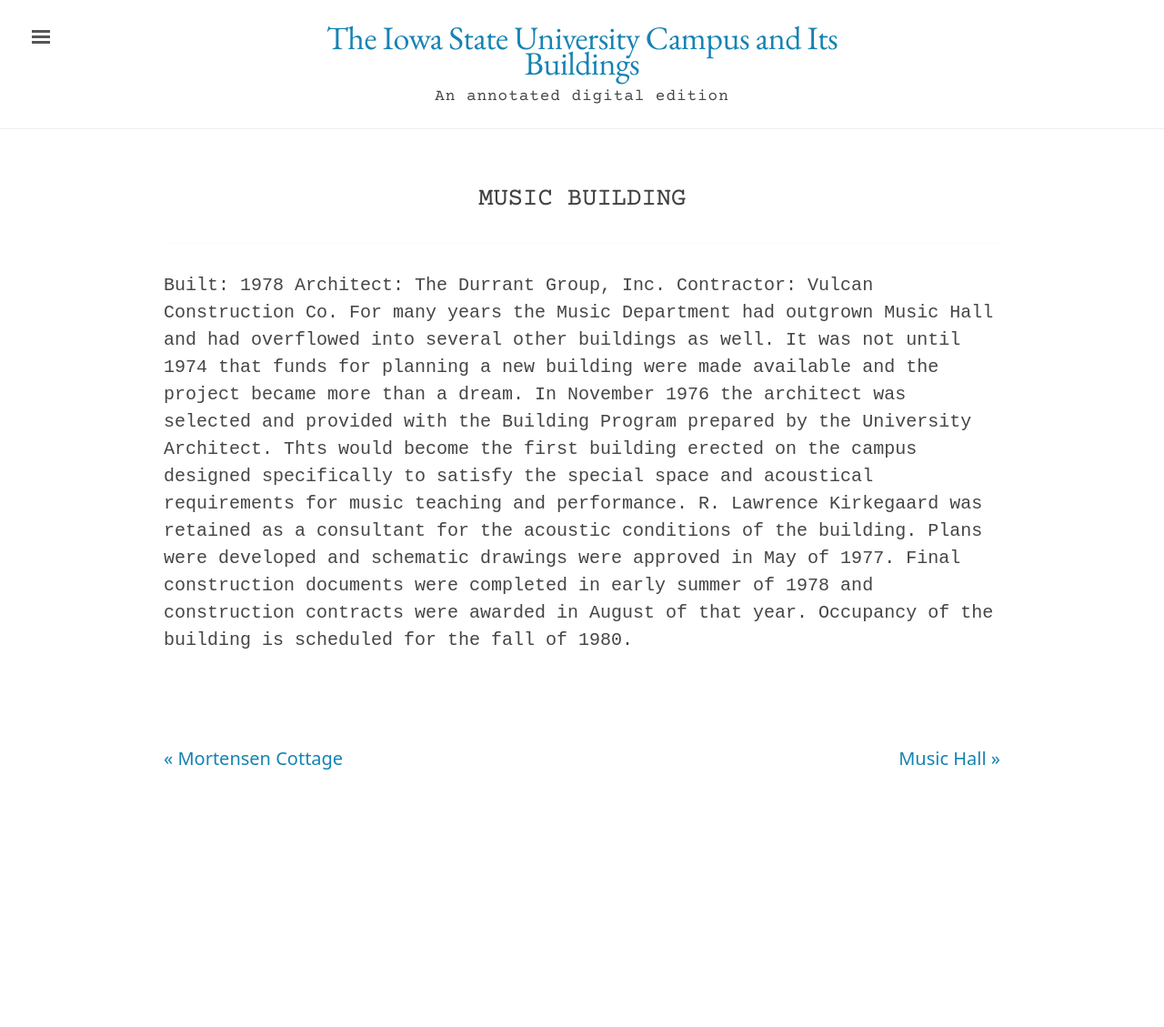
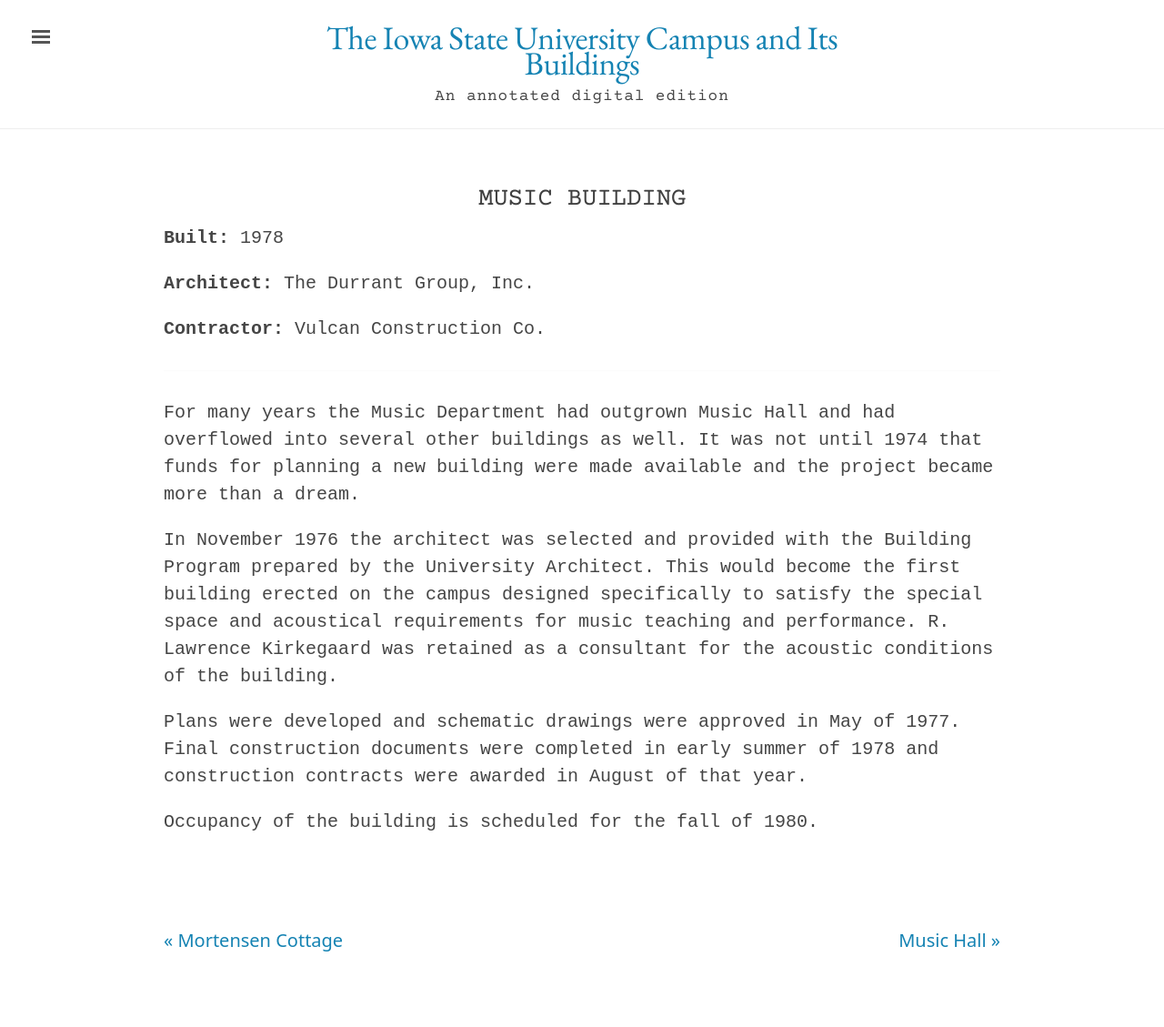
Before and after one commit to emanderson811/day-edition, a Jekyll site: the page built from _texts/buildings/148day-music-building.md, in a window 1280 px wide. Shown: the whole page at 91% size. Built offline with Jekyll 4.4.1, drawn with Linux system fonts in a browser that asks for light colours; before the commit the page ends 929 px from its top, so only the background shows below that; some of the changed lines change nothing that is shown.

Commit message:
Update 148day-music-building.md

```diff
--- a/_texts/buildings/148day-music-building.md
+++ b/_texts/buildings/148day-music-building.md
@@ -2,10 +2,10 @@
 layout: building
 title: "Music Building"
 alternative_name:
-built:
+built: "1978"
 addition:
-architect:
-contractor:
+architect: "The Durrant Group, Inc."
+contractor: "Vulcan Construction Co."
 razed:
 author:
 rights: Public Domain
@@ -14,8 +14,10 @@
 ---
 ---
 
-Built: 1978  Architect: The Durrant Group, Inc. Contractor: Vulcan Construction Co.
 For many years the Music Department had outgrown Music Hall and had overflowed into several other buildings as well. It was not until 1974 that funds for planning a new building were made available and the project became more than a dream.
-In November 1976 the architect was selected and provided with the Building Program prepared by the University Architect. Thts would become the first building erected on the campus designed specifically to satisfy the special space and acoustical requirements for music teaching and performance. R. Lawrence Kirkegaard was retained as a consultant for the acoustic conditions of the building.
+
+In November 1976 the architect was selected and provided with the Building Program prepared by the University Architect. This would become the first building erected on the campus designed specifically to satisfy the special space and acoustical requirements for music teaching and performance. R. Lawrence Kirkegaard was retained as a consultant for the acoustic conditions of the building.
+
 Plans were developed and schematic drawings were approved in May of 1977. Final construction documents were completed in early summer of 1978 and construction contracts were awarded in August of that year.
+
 Occupancy of the building is scheduled for the fall of 1980.
```
